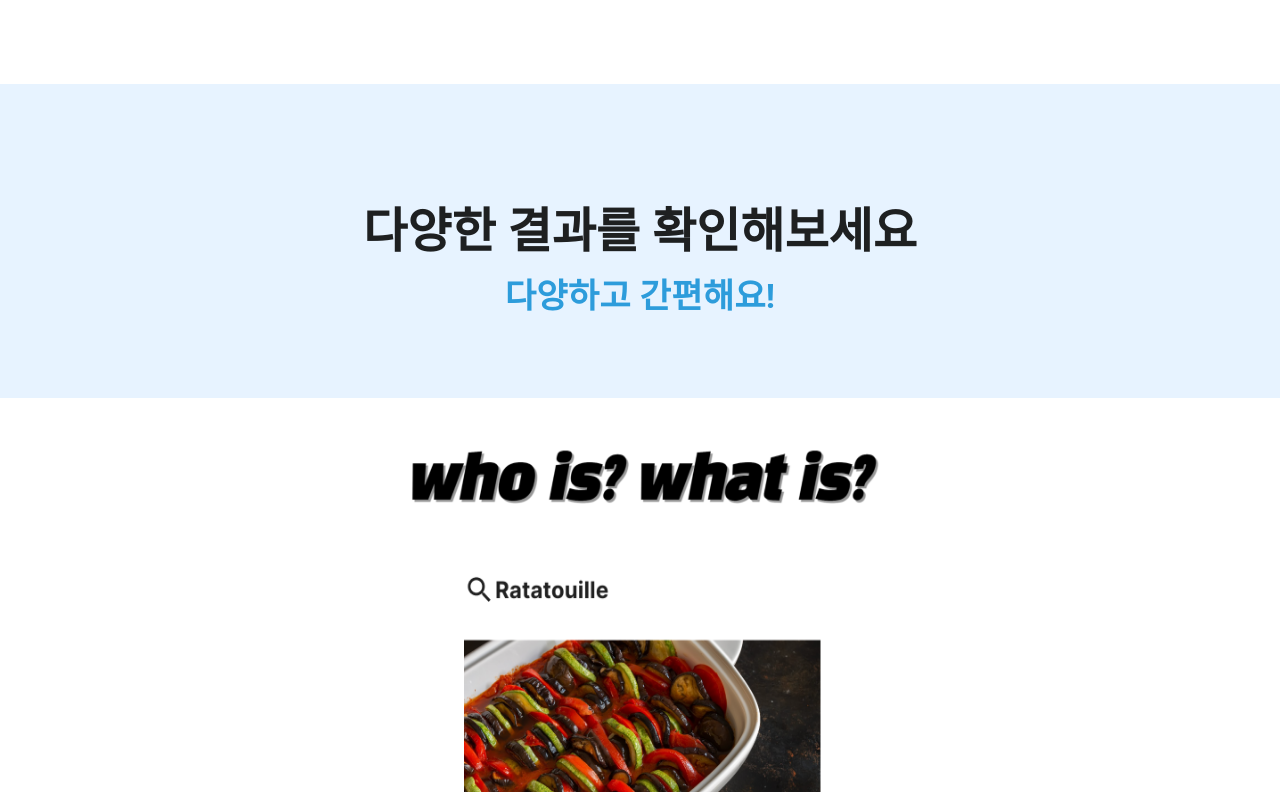
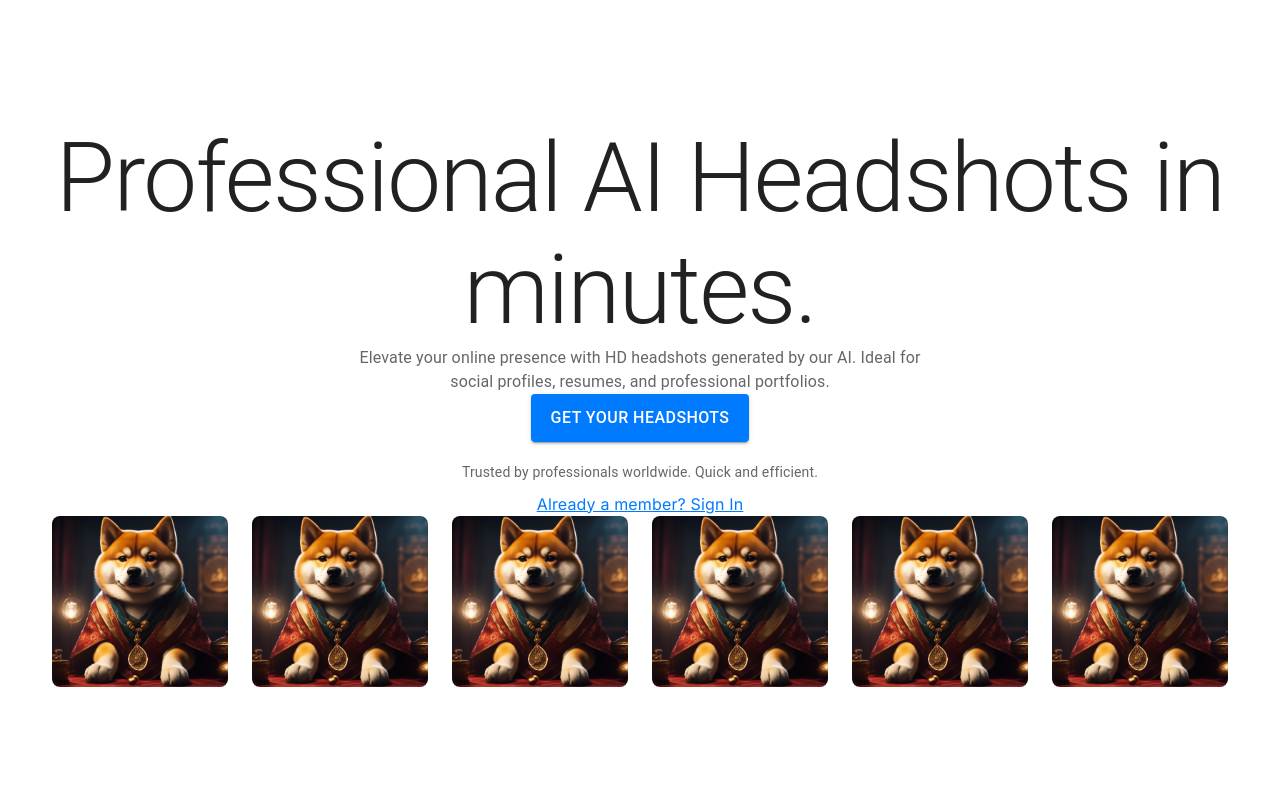
Before and after one commit to Moonjuun/ohddal-frontend, a Next.js app: page / in a window 1280 px wide. Shown: the part 948-1740 px from the top of the page. Built offline with nearby package versions, Linux system fonts and the light colour scheme.

Commit message:
Headshot 컴포넌트 추가

```diff
--- a/src/app/page.tsx
+++ b/src/app/page.tsx
@@ -13,12 +13,14 @@ import {
   tooltipClasses,
 } from '@mui/material';
 import Find from './find/page';
-import MarqueeComponent from '../components/intro/marquee';
 import Image from 'next/image';
 import styled from 'styled-components';
 import MoodIcon from '@mui/icons-material/Mood';
 import { useRouter } from 'next/navigation';
+
+// components
 import Headshot from '@/components/intro/Headshot';
+import MarqueeComponent from '@/components/intro/marquee';
 
 export default function Home() {
   const theme = useTheme();
@@ -83,6 +85,19 @@ export default function Home() {
         </Typography>
       </Box>
       <MarqueeComponent />
+
+      <Box
+        sx={{
+          display: 'flex',
+          flexDirection: 'column',
+          alignItems: 'center',
+          justifyContent: 'center',
+          width: '100%',
+          padding: isMobile ? '20px' : '0',
+        }}
+      >
+        <Headshot />
+      </Box>
 
       <Box
         sx={{
--- /dev/null
+++ b/src/components/intro/Headshot.tsx
@@ -0,0 +1,127 @@
+import React from 'react';
+import styled from 'styled-components';
+import { Button, Typography, Grid } from '@mui/material';
+
+const Container = styled.div`
+  display: flex;
+  flex-direction: column;
+  justify-content: center;
+  align-items: center;
+  min-height: 100vh;
+  padding: 40px;
+
+  @media (max-width: 600px) {
+    padding: 20px;
+  }
+`;
+
+const Title = styled(Typography)`
+  font-size: 36px;
+  font-weight: bold;
+  margin-bottom: 16px;
+  text-align: center;
+
+  @media (max-width: 600px) {
+    font-size: 28px;
+  }
+`;
+
+const Subtitle = styled(Typography)`
+  font-size: 18px;
+  color: #666;
+  margin-bottom: 32px;
+  text-align: center;
+  max-width: 600px;
+
+  @media (max-width: 600px) {
+    font-size: 16px;
+    margin-bottom: 24px;
+  }
+`;
+
+const StyledButton = styled(Button)`
+  && {
+    background-color: #007bff;
+    color: #fff;
+    padding: 10px 20px;
+    font-size: 16px;
+    border-radius: 4px;
+    margin-bottom: 20px;
+    &:hover {
+      background-color: #0056b3;
+    }
+
+    @media (max-width: 600px) {
+      width: 100%;
+      font-size: 14px;
+    }
+  }
+`;
+
+const SignInLink = styled.a`
+  color: #007bff;
+  text-decoration: underline;
+  cursor: pointer;
+  margin-top: 10px;
+
+  @media (max-width: 600px) {
+    font-size: 14px;
+  }
+`;
+
+const HeadshotGrid = styled(Grid)`
+  margin-top: 32px;
+  width: 100%;
+  max-width: 1200px;
+
+  @media (max-width: 900px) {
+    margin-top: 24px;
+  }
+`;
+
+const HeadshotItem = styled(Grid)`
+  display: flex;
+  justify-content: center;
+  align-items: center;
+`;
+
+const HeadshotImage = styled.img`
+  border-radius: 8px;
+  width: 100%;
+  max-width: 300px;
+  height: auto;
+  object-fit: cover;
+`;
+
+const Headshot: React.FC = () => {
+  return (
+    <Container>
+      <Title variant="h1">Professional AI Headshots in minutes.</Title>
+      <Subtitle variant="body1">
+        Elevate your online presence with HD headshots generated by our AI. Ideal for social
+        profiles, resumes, and professional portfolios.
+      </Subtitle>
+      <StyledButton variant="contained">Get Your Headshots</StyledButton>
+      <Typography variant="body2" color="textSecondary">
+        Trusted by professionals worldwide. Quick and efficient.
+      </Typography>
+      <SignInLink>Already a member? Sign In</SignInLink>
+      <HeadshotGrid container spacing={3} justifyContent="center">
+        {[
+          '/images/Ciba1.png',
+          '/images/Ciba1.png',
+          '/images/Ciba1.png',
+          '/images/Ciba1.png',
+          '/images/Ciba1.png',
+          '/images/Ciba1.png',
+        ].map((src, index) => (
+          <HeadshotItem item key={index} xs={6} sm={4} md={4} lg={2}>
+            <HeadshotImage src={src} alt={`Headshot ${index + 1}`} />
+          </HeadshotItem>
+        ))}
+      </HeadshotGrid>
+    </Container>
+  );
+};
+
+export default Headshot;
```
